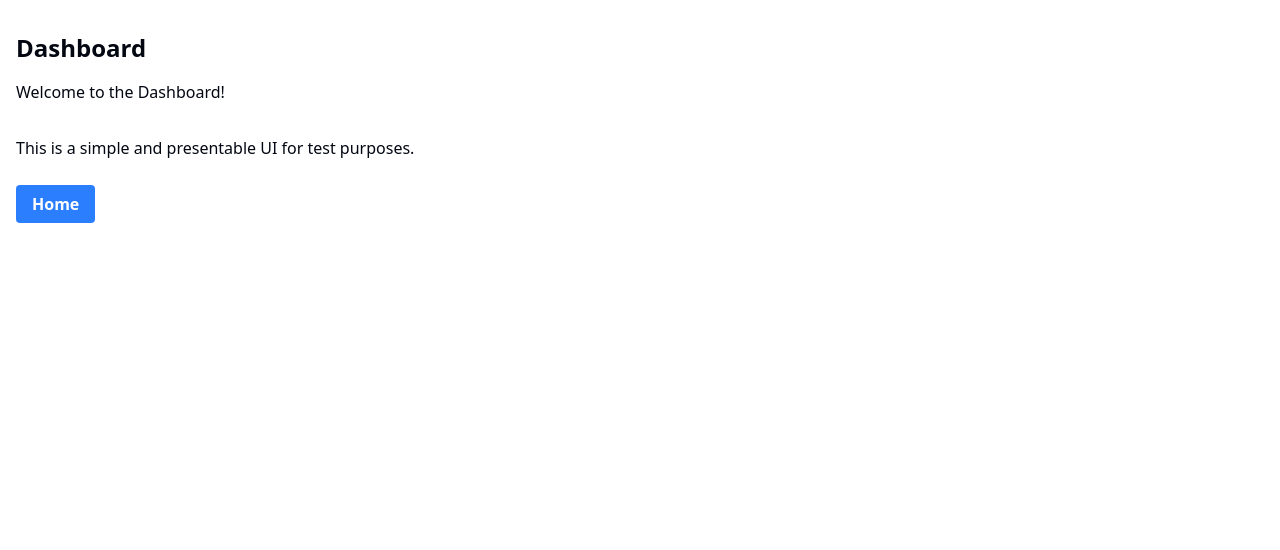
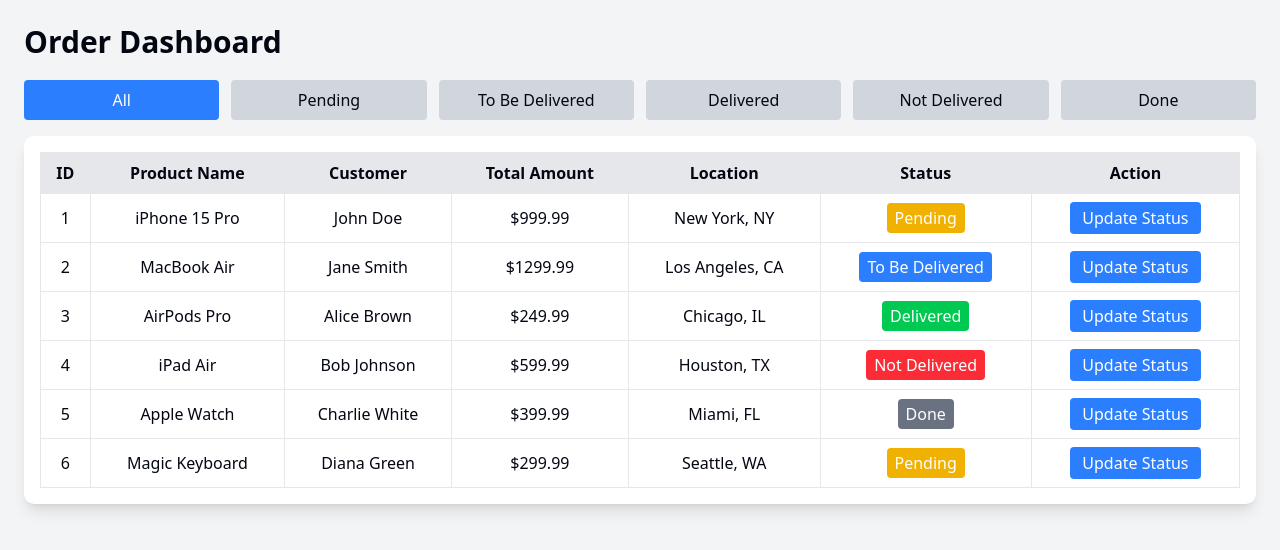
Before and after one commit to JhonGutang/icon-shoppers, a Next.js app in the folder frontend/: page /dashboard in a window 1280 px wide. Before the commit this address had no page. Shown: the top 550 px of the page. Built offline with nearby package versions, Linux system fonts and the light colour scheme.

Commit message:
dashboard ui with static data

```diff
--- a/frontend/src/app/dashboard/page.tsx
+++ b/frontend/src/app/dashboard/page.tsx
@@ -1,38 +1,162 @@
 "use client";
 
-import React from 'react';
-import Link from 'next/link';
-import useAuth from '@/hooks/useAuth';
-import { useRouter } from 'next/navigation';
-import { useEffect } from 'react';
-import { toast } from 'sonner';
+import { useState } from "react";
 
 const Dashboard = () => {
-  const router = useRouter();
-  const { isAuthenticated, isLoading } = useAuth();
+  const [orders] = useState([
+    {
+      id: 1,
+      productName: "iPhone 15 Pro",
+      customer: "John Doe",
+      totalAmount: 999.99,
+      location: "New York, NY",
+      status: "Pending",
+      date: "2024-03-18"
+    },
+    {
+      id: 2,
+      productName: "MacBook Air",
+      customer: "Jane Smith",
+      totalAmount: 1299.99,
+      location: "Los Angeles, CA",
+      status: "To Be Delivered",
+      date: "2024-03-17"
+    },
+    {
+      id: 3,
+      productName: "AirPods Pro",
+      customer: "Alice Brown",
+      totalAmount: 249.99,
+      location: "Chicago, IL",
+      status: "Delivered",
+      date: "2024-03-16"
+    },
+    {
+      id: 4,
+      productName: "iPad Air",
+      customer: "Bob Johnson",
+      totalAmount: 599.99,
+      location: "Houston, TX",
+      status: "Not Delivered",
+      date: "2024-03-15"
+    },
+    {
+      id: 5,
+      productName: "Apple Watch",
+      customer: "Charlie White",
+      totalAmount: 399.99,
+      location: "Miami, FL",
+      status: "Done",
+      date: "2024-03-14"
+    },
+    {
+      id: 6,
+      productName: "Magic Keyboard",
+      customer: "Diana Green",
+      totalAmount: 299.99,
+      location: "Seattle, WA",
+      status: "Pending",
+      date: "2024-03-13"
+    },
+  ]);
 
-  useEffect(() => {
-    if (!isLoading && !isAuthenticated) {
-      toast.error("Please login to access the dashboard");
-      router.push("/login");
-    }
-  }, [isAuthenticated, isLoading, router]);
+  const [activeTab, setActiveTab] = useState("All");
+
+  // Filter orders based on the active tab
+  const filteredOrders = activeTab === "All" ? orders : orders.filter(order => order.status === activeTab);
+
+  const handleStatusUpdate = (orderId: number) => {
+    // Temporary function to demonstrate status update
+    alert(`Update status for order ${orderId}`);
+  };
 
   return (
-    <div className="container mx-auto px-4 py-8">
-      <h2 className="text-2xl font-bold mb-4">Dashboard</h2>
-      <p className="mb-8">Welcome to the Dashboard!</p>
-      <div className="mb-8">
-        <p>This is a simple and presentable UI for test purposes.</p>
+    <div className="p-6 bg-gray-100 min-h-screen">
+      <h1 className="text-3xl font-bold mb-5">Order Dashboard</h1>
+
+      {/* Tabs for filtering */}
+      <div className="flex justify-center gap-3 mb-4">
+        {["All", "Pending", "To Be Delivered", "Delivered", "Not Delivered", "Done"].map((status) => (
+          <button
+            key={status}
+            className={`px-4 py-2 rounded flex-1 max-w-[200px] ${
+              activeTab === status ? "bg-blue-500 text-white" : "bg-gray-300"
+            }`}
+            onClick={() => setActiveTab(status)}
+          >
+            {status}
+          </button>
+        ))}
       </div>
-      <Link
-        href="/"
-        className="bg-blue-500 hover:bg-blue-700 text-white font-bold py-2 px-4 rounded"
-      >
-        Home
-      </Link>
+
+      {/* Orders Table */}
+      <div className="bg-white p-4 shadow-lg rounded-lg overflow-x-auto">
+        <table className="w-full border-collapse min-w-[800px]">
+          <thead>
+            <tr className="bg-gray-200">
+              <th className="p-2 border">ID</th>
+              <th className="p-2 border">Product Name</th>
+              <th className="p-2 border">Customer</th>
+              <th className="p-2 border">Total Amount</th>
+              <th className="p-2 border">Location</th>
+              <th className="p-2 border">Status</th>
+              <th className="p-2 border">Action</th>
+            </tr>
+          </thead>
+          <tbody>
+            {filteredOrders.length > 0 ? (
+              filteredOrders.map((order) => (
+                <tr key={order.id} className="border text-center">
+                  <td className="p-2 border">{order.id}</td>
+                  <td className="p-2 border">{order.productName || 'N/A'}</td>
+                  <td className="p-2 border">{order.customer}</td>
+                  <td className="p-2 border">{order.totalAmount ? `$${order.totalAmount.toFixed(2)}` : 'N/A'}</td>
+                  <td className="p-2 border">{order.location || 'N/A'}</td>
+                  <td className="p-2 border">
+                    <span className={`px-2 py-1 rounded text-white ${getStatusColor(order.status)}`}>
+                      {order.status}
+                    </span>
+                  </td>
+                  <td className="p-2 border">
+                    <button
+                      onClick={() => handleStatusUpdate(order.id)}
+                      className="bg-blue-500 text-white px-3 py-1 rounded hover:bg-blue-600"
+                    >
+                      Update Status
+                    </button>
+                  </td>
+                </tr>
+              ))
+            ) : (
+              <tr>
+                <td colSpan="7" className="p-2 border text-gray-500 text-center">
+                  No orders found
+                </td>
+              </tr>
+            )}
+          </tbody>
+        </table>
+      </div>
     </div>
   );
 };
 
+// Function to color-code status labels
+const getStatusColor = (status) => {
+  switch (status) {
+    case "Pending":
+      return "bg-yellow-500";
+    case "To Be Delivered":
+      return "bg-blue-500";
+    case "Delivered":
+      return "bg-green-500";
+    case "Not Delivered":
+      return "bg-red-500";
+    case "Done":
+      return "bg-gray-500";
+    default:
+      return "bg-gray-300";
+  }
+};
+
 export default Dashboard;
```
